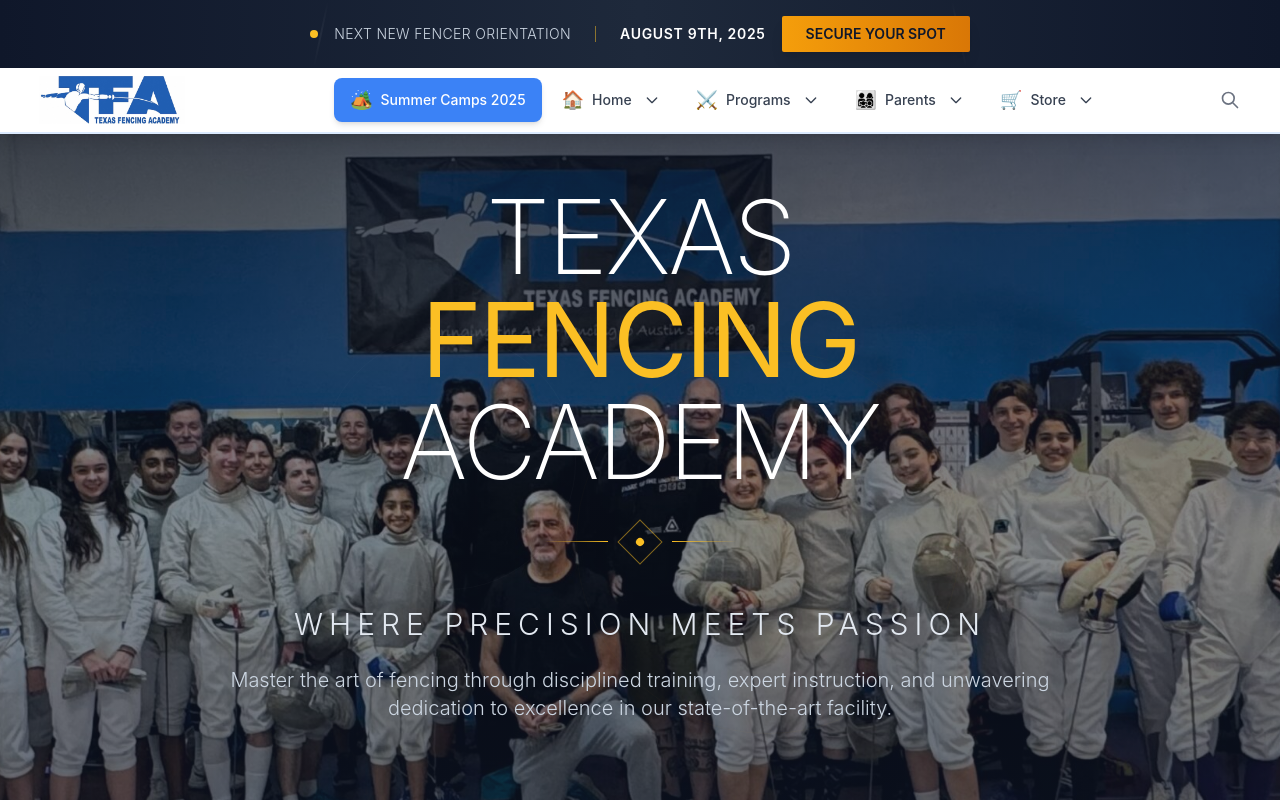
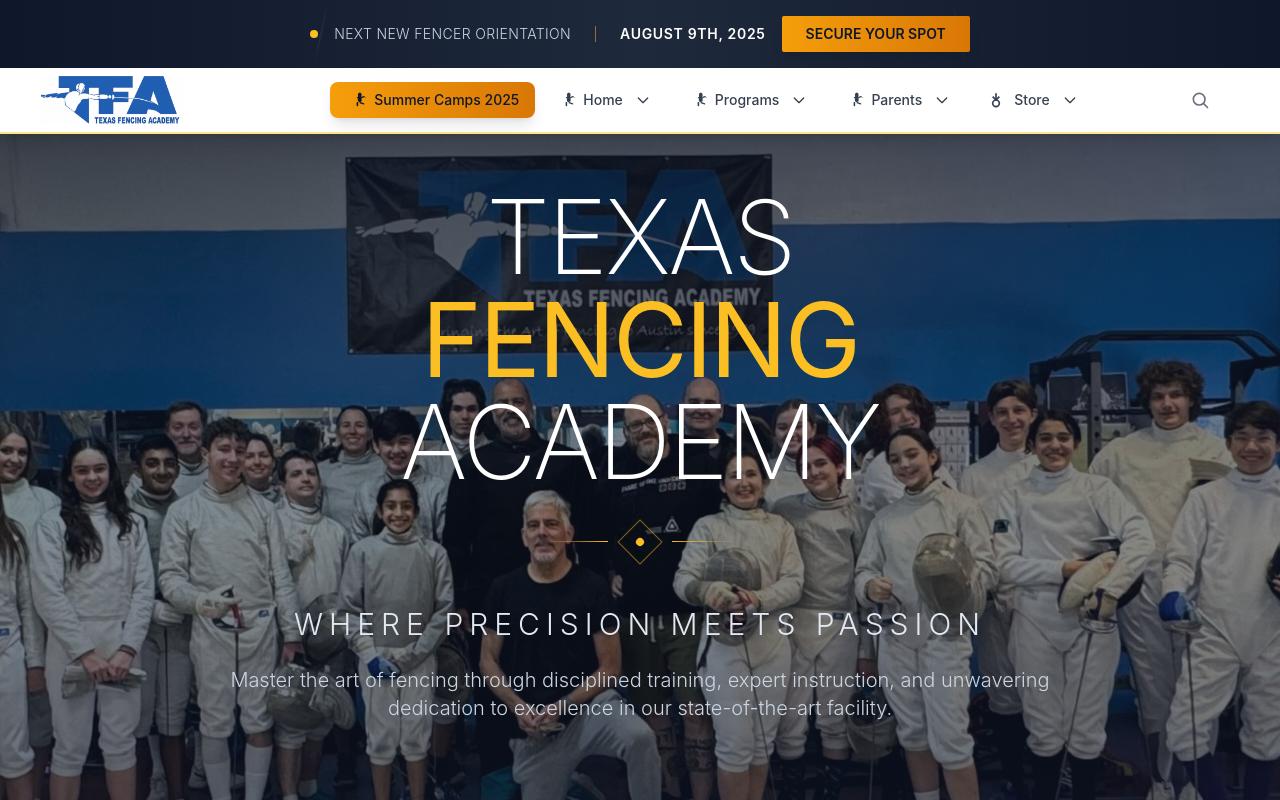
Before and after one commit to Yuktimainali/fencing-website, a React (Create React App) app: page / in a window 1280 px wide. Shown: the top 800 px of the page. Built offline with nearby package versions, Linux system fonts and the light colour scheme.

Commit message:
navbar changes

```diff
--- a/package.json
+++ b/package.json
@@ -9,6 +9,7 @@
     "@testing-library/user-event": "^13.5.0",
     "react": "^19.1.1",
     "react-dom": "^19.1.1",
+    "react-icons": "^5.5.0",
     "react-scripts": "5.0.1",
     "web-vitals": "^2.1.4"
   },
--- a/src/HomePageComponent/Navbar.js
+++ b/src/HomePageComponent/Navbar.js
@@ -1,23 +1,52 @@
 import React, { useState, useEffect, useRef } from "react";
 import homepageLogo from "../assets/homepagelogo.PNG";
+import { FencingSilhouetteIcon } from './icons/FencingSilhouetteIcon';
+
+// Medal icon for tournament/store section
+const MedalIcon = ({ className = "w-5 h-5" }) => (
+  <svg viewBox="0 0 24 24" fill="none" className={className} stroke="currentColor" strokeWidth={2}>
+    <circle cx="12" cy="16" r="4" />
+    <path d="M12 12V4M8 8l4 4 4-4" />
+  </svg>
+);
+
+const SearchIcon = ({ className = "w-5 h-5" }) => (
+  <svg viewBox="0 0 24 24" fill="none" className={className}>
+    <circle cx="11" cy="11" r="7" stroke="currentColor" strokeWidth={2} />
+    <path d="M21 21l-4.3-4.3" stroke="currentColor" strokeWidth={2} strokeLinecap="round" />
+  </svg>
+);
+
+const CloseIcon = ({ className = "w-7 h-7" }) => (
+  <svg viewBox="0 0 24 24" fill="none" className={className}>
+    <line x1="18" y1="6" x2="6" y2="18" stroke="currentColor" strokeWidth={2} strokeLinecap="round" />
+    <line x1="6" y1="6" x2="18" y2="18" stroke="currentColor" strokeWidth={2} strokeLinecap="round" />
+  </svg>
+);
 
 const Navbar = () => {
   const [activeIndex, setActiveIndex] = useState(0);
   const [openDropdown, setOpenDropdown] = useState(null);
   const [isMobileMenuOpen, setIsMobileMenuOpen] = useState(false);
+  const [showSearch, setShowSearch] = useState(false);
   const dropdownRef = useRef(null);
+  const searchInputRef = useRef(null);
 
-  // Close dropdown when clicking outside
+  useEffect(() => {
+    if (showSearch && searchInputRef.current) {
+      searchInputRef.current.focus();
+    }
+  }, [showSearch]);
+
   useEffect(() => {
     const handleClickOutside = (event) => {
       if (dropdownRef.current && !dropdownRef.current.contains(event.target)) {
         setOpenDropdown(null);
       }
     };
-
-    document.addEventListener('mousedown', handleClickOutside);
+    document.addEventListener("mousedown", handleClickOutside);
     return () => {
-      document.removeEventListener('mousedown', handleClickOutside);
+      document.removeEventListener("mousedown", handleClickOutside);
     };
   }, []);
 
@@ -25,60 +54,60 @@
     {
       text: "Summer Camps 2025",
       href: "#summer-camps",
-      icon: "🏕️"
+      icon: <FencingSilhouetteIcon />,
     },
     {
       text: "Home",
       href: "#home",
-      icon: "🏠",
+      icon: <FencingSilhouetteIcon />,
       dropdown: [
-        { text: "From Founder", href: "#founder", icon: "👨‍💼" },
-        { text: "Coaches", href: "#coaches", icon: "🤺" },
-        { text: "Our Philosophy", href: "#philosophy", icon: "💭" },
-        { text: "Facilities", href: "#facilities", icon: "🏢" },
-        { text: "Calendar", href: "#calendar", icon: "📅" },
-        { text: "Contact", href: "#contact", icon: "📞" },
-        { text: "Registration", href: "#registration", icon: "📝" }
-      ]
+        { text: "From Founder", href: "#founder", icon: <FencingSilhouetteIcon /> },
+        { text: "Coaches", href: "#coaches", icon: <FencingSilhouetteIcon /> },
+        { text: "Our Philosophy", href: "#philosophy", icon: <FencingSilhouetteIcon /> },
+        { text: "Facilities", href: "#facilities", icon: <FencingSilhouetteIcon /> },
+        { text: "Calendar", href: "#calendar", icon: <MedalIcon /> },
+        { text: "Contact", href: "#contact", icon: <FencingSilhouetteIcon /> },
+        { text: "Registration", href: "#registration", icon: <FencingSilhouetteIcon /> },
+      ],
     },
     {
       text: "Programs",
       href: "#programs",
-      icon: "⚔️",
+      icon: <FencingSilhouetteIcon />,
       dropdown: [
-        { text: "Program Overview", href: "#program-overview", icon: "📋" },
-        { text: "Orientation/Beginner", href: "#orientation", icon: "🎯" },
-        { text: "Minnows 6-9 Yrs", href: "#minnows", icon: "🐟" },
-        { text: "Team Fencing", href: "#team-fencing", icon: "👥" },
-        { text: "Private Lessons", href: "#private-lessons", icon: "👨‍🏫" }
-      ]
+        { text: "Program Overview", href: "#program-overview", icon: <FencingSilhouetteIcon /> },
+        { text: "Orientation/Beginner", href: "#orientation", icon: <FencingSilhouetteIcon /> },
+        { text: "Minnows 6-9 Yrs", href: "#minnows", icon: <FencingSilhouetteIcon /> },
+        { text: "Team Fencing", href: "#team-fencing", icon: <FencingSilhouetteIcon /> },
+        { text: "Private Lessons", href: "#private-lessons", icon: <FencingSilhouetteIcon /> },
+      ],
     },
     {
       text: "Parents",
       href: "#parents",
-      icon: "👨‍👩‍👧‍👦",
+      icon: <FencingSilhouetteIcon />,
       dropdown: [
-        { text: "Safety", href: "#safety", icon: "🛡️" },
-        { text: "Parents Role", href: "#parents-role", icon: "👪" },
-        { text: "College Advantage", href: "#college-advantage", icon: "🎓" },
-        { text: "Kids About Fencing", href: "#kids-fencing", icon: "👶" }
-      ]
+        { text: "Safety", href: "#safety", icon: <FencingSilhouetteIcon /> },
+        { text: "Parents Role", href: "#parents-role", icon: <FencingSilhouetteIcon /> },
+        { text: "College Advantage", href: "#college-advantage", icon: <MedalIcon /> },
+        { text: "Kids About Fencing", href: "#kids-fencing", icon: <FencingSilhouetteIcon /> },
+      ],
     },
     {
       text: "Store",
       href: "#store",
-      icon: "🛒",
+      icon: <MedalIcon />,
       dropdown: [
-        { text: "Youth Fencing", href: "#youth-fencing", icon: "👦" },
-        { text: "Adult Fencing", href: "#adult-fencing", icon: "👨" },
-        { text: "Lessons – Calendar", href: "#lessons-calendar", icon: "📚" },
-        { text: "Equipment", href: "#equipment", icon: "⚔️" },
-        { text: "Repairs", href: "#repairs", icon: "🔧" },
-        { text: "Tournament Fees", href: "#tournament-fees", icon: "🏆" },
-        { text: "Special Events", href: "#special-events", icon: "🎉" },
-        { text: "Donations", href: "#donations", icon: "💝" }
-      ]
-    }
+        { text: "Youth Fencing", href: "#youth-fencing", icon: <FencingSilhouetteIcon /> },
+        { text: "Adult Fencing", href: "#adult-fencing", icon: <FencingSilhouetteIcon /> },
+        { text: "Lessons – Calendar", href: "#lessons-calendar", icon: <MedalIcon /> },
+        { text: "Equipment", href: "#equipment", icon: <FencingSilhouetteIcon /> },
+        { text: "Repairs", href: "#repairs", icon: <FencingSilhouetteIcon /> },
+        { text: "Tournament Fees", href: "#tournament-fees", icon: <MedalIcon /> },
+        { text: "Special Events", href: "#special-events", icon: <MedalIcon /> },
+        { text: "Donations", href: "#donations", icon: <MedalIcon /> },
+      ],
+    },
   ];
 
   const handleDropdownToggle = (index) => {
@@ -92,7 +121,7 @@
   };
 
   return (
-    <nav className="sticky top-0 bg-white w-full z-[1000] shadow-lg border-b-2 border-blue-100">
+    <nav className="sticky top-0 bg-white w-full z-[1000] shadow-lg border-b-2 border-amber-200">
       <div className="max-w-7xl mx-auto px-4 sm:px-6 lg:px-8">
         <div className="flex items-center justify-between h-16">
           {/* Logo */}
@@ -117,10 +146,10 @@
                         handleMenuItemClick(index);
                       }
                     }}
-                    className={`flex items-center gap-2 px-4 py-2 rounded-lg text-sm font-medium transition-all duration-300 ease-in-out hover:bg-blue-50 hover:text-blue-600 hover:scale-105 transform ${
+                    className={`flex items-center gap-2 px-4 py-2 rounded-lg text-sm font-medium transition-all duration-300 ease-in-out hover:scale-105 transform ${
                       activeIndex === index
-                        ? "bg-blue-500 text-white shadow-md"
-                        : "text-gray-700 hover:shadow-sm"
+                        ? "bg-gradient-to-r from-amber-500 to-amber-600 text-slate-900 shadow-lg"
+                        : "text-gray-700 hover:bg-amber-50 hover:text-amber-600"
                     }`}
                   >
                     <span className="text-lg">{item.icon}</span>
@@ -128,7 +157,7 @@
                     {item.dropdown && (
                       <svg
                         className={`w-4 h-4 ml-1 transition-transform duration-200 ${
-                          openDropdown === index ? 'rotate-180' : ''
+                          openDropdown === index ? "rotate-180" : ""
                         }`}
                         fill="none"
                         stroke="currentColor"
@@ -141,13 +170,13 @@
 
                   {/* Dropdown Menu */}
                   {item.dropdown && openDropdown === index && (
-                    <div className="absolute top-full left-0 mt-2 w-64 bg-white rounded-xl shadow-xl border border-gray-100 py-2 z-50 animate-in fade-in slide-in-from-top-5 duration-200">
+                    <div className="absolute top-full left-0 mt-2 w-64 bg-white rounded-xl shadow-xl border border-gray-100 py-2 z-50 animate-in fade-in slide-in-from-top-5 duration-300">
                       <div className="py-1">
-                        {item.dropdown.map((dropdownItem, dropdownIndex) => (
+                        {item.dropdown.map((dropdownItem) => (
                           <a
                             key={dropdownItem.text}
                             href={dropdownItem.href}
-                            className="flex items-center gap-3 px-4 py-3 text-sm text-gray-700 hover:bg-blue-50 hover:text-blue-600 transition-all duration-200 group/item"
+                            className="flex items-center gap-3 px-4 py-3 text-sm text-gray-700 hover:bg-amber-50 hover:text-amber-600 transition-all duration-200 group/item"
                             onClick={() => handleMenuItemClick(index)}
                           >
                             <span className="text-base group-hover/item:scale-110 transition-transform duration-200">
@@ -164,20 +193,56 @@
             </div>
           </div>
 
-          {/* Search Icon */}
-          <div className="hidden md:flex items-center space-x-4">
-            <button className="p-2 rounded-lg text-gray-500 hover:text-blue-600 hover:bg-blue-50 transition-all duration-200">
-              <svg className="w-5 h-5" fill="none" stroke="currentColor" viewBox="0 0 24 24">
-                <path strokeLinecap="round" strokeLinejoin="round" strokeWidth={2} d="M21 21l-6-6m2-5a7 7 0 11-14 0 7 7 0 0114 0z" />
-              </svg>
-            </button>
+          {/* Search Icon & Animated Field */}
+          <div className="hidden md:flex items-center relative" style={{ minWidth: 56 }}>
+            <div className="relative flex items-center">
+              <div
+                className="flex items-center border border-gray-300 px-3 py-[7px] rounded-lg shadow bg-white overflow-hidden transition-[width,opacity] duration-300 ease-in-out"
+                style={{
+                  width: showSearch ? 220 : 0,
+                  opacity: showSearch ? 1 : 0,
+                  whiteSpace: "nowrap"
+                }}
+              >
+                <SearchIcon className="text-gray-400 w-5 h-5 mr-2 flex-shrink-0" />
+                {showSearch && (
+                  <input
+                    ref={searchInputRef}
+                    className="border-none outline-none bg-transparent flex-1 text-gray-700 placeholder-gray-400"
+                    placeholder="Search ..."
+                    autoFocus
+                    style={{ minWidth: 80 }}
+                  />
+                )}
+                <button
+                  type="button"
+                  onClick={() => setShowSearch(false)}
+                  className="flex items-center justify-center ml-2 rounded-full hover:text-amber-600 transition-colors"
+                  aria-label="Close search"
+                  style={{ height: 28, width: 28 }}
+                >
+                  <CloseIcon className="w-6 h-6" />
+                </button>
+              </div>
+
+              {!showSearch && (
+                <button
+                  className="p-2 rounded-lg text-gray-500 hover:text-amber-600 hover:bg-amber-50 transition-all duration-200 absolute right-0"
+                  onClick={() => setShowSearch(true)}
+                  aria-label="Open search"
+                  style={{ transform: "translateX(0)" }}
+                >
+                  <SearchIcon className="w-5 h-5" />
+                </button>
+              )}
+            </div>
           </div>
 
           {/* Mobile menu button */}
           <div className="md:hidden">
             <button
               onClick={() => setIsMobileMenuOpen(!isMobileMenuOpen)}
-              className="inline-flex items-center justify-center p-2 rounded-lg text-gray-500 hover:text-blue-600 hover:bg-blue-50 transition-all duration-200"
+              className="inline-flex items-center justify-center p-2 rounded-lg text-gray-500 hover:text-amber-600 hover:bg-amber-50 transition-all duration-200"
             >
               <svg className="w-6 h-6" fill="none" stroke="currentColor" viewBox="0 0 24 24">
                 {isMobileMenuOpen ? (
@@ -193,7 +258,7 @@
 
       {/* Mobile Navigation */}
       {isMobileMenuOpen && (
-        <div className="md:hidden border-t border-gray-100 bg-white shadow-lg">
+        <div className="md:hidden border-t border-amber-200 bg-white shadow-lg">
           <div className="px-2 pt-2 pb-3 space-y-1 max-h-96 overflow-y-auto">
             {navItems.map((item, index) => (
               <div key={item.text}>
@@ -205,10 +270,10 @@
                       handleMenuItemClick(index);
                     }
                   }}
-                  className={`w-full flex items-center gap-3 px-4 py-3 rounded-lg text-base font-medium transition-all duration-200 ${
+                  className={`w-full flex items-center gap-3 px-4 py-3 rounded-lg text-base font-medium transition-all duration-200 hover:scale-105 ${
                     activeIndex === index
-                      ? "bg-blue-500 text-white"
-                      : "text-gray-700 hover:bg-blue-50 hover:text-blue-600"
+                      ? "bg-gradient-to-r from-amber-500 to-amber-600 text-slate-900 shadow-lg"
+                      : "text-gray-700 hover:bg-amber-50 hover:text-amber-600"
                   }`}
                 >
                   <span className="text-xl">{item.icon}</span>
@@ -216,7 +281,7 @@
                   {item.dropdown && (
                     <svg
                       className={`w-4 h-4 transition-transform duration-200 ${
-                        openDropdown === index ? 'rotate-180' : ''
+                        openDropdown === index ? "rotate-180" : ""
                       }`}
                       fill="none"
                       stroke="currentColor"
@@ -227,14 +292,13 @@
                   )}
                 </button>
 
-                {/* Mobile Dropdown */}
                 {item.dropdown && openDropdown === index && (
                   <div className="ml-8 mt-2 space-y-1">
                     {item.dropdown.map((dropdownItem) => (
                       <a
                         key={dropdownItem.text}
                         href={dropdownItem.href}
-                        className="flex items-center gap-3 px-4 py-2 text-sm text-gray-600 hover:bg-blue-50 hover:text-blue-600 rounded-lg transition-all duration-200"
+                        className="flex items-center gap-3 px-4 py-2 text-sm text-gray-600 hover:bg-amber-50 hover:text-amber-600 rounded-lg transition-all duration-200"
                         onClick={() => setIsMobileMenuOpen(false)}
                       >
                         <span className="text-base">{dropdownItem.icon}</span>
@@ -247,13 +311,35 @@
             ))}
 
             {/* Mobile Search */}
-            <div className="px-4 py-3 border-t border-gray-100 mt-4">
-              <button className="w-full flex items-center gap-3 px-4 py-3 text-gray-600 hover:bg-blue-50 hover:text-blue-600 rounded-lg transition-all duration-200">
-                <svg className="w-5 h-5" fill="none" stroke="currentColor" viewBox="0 0 24 24">
-                  <path strokeLinecap="round" strokeLinejoin="round" strokeWidth={2} d="M21 21l-6-6m2-5a7 7 0 11-14 0 7 7 0 0114 0z" />
-                </svg>
-                <span>Search</span>
-              </button>
+            <div className="px-4 py-3 border-t border-amber-200 mt-4">
+              {showSearch ? (
+                <div className="flex items-center border border-gray-300 px-3 py-[7px] rounded-lg shadow bg-white relative" style={{ width: "100%" }}>
+                  <SearchIcon className="text-gray-400 w-5 h-5 mr-2" />
+                  <input
+                    ref={searchInputRef}
+                    className="border-none outline-none bg-transparent flex-1 text-gray-700 placeholder-gray-400"
+                    placeholder="Search ..."
+                    autoFocus
+                  />
+                  <button
+                    type="button"
+                    onClick={() => setShowSearch(false)}
+                    className="flex items-center justify-center ml-2 rounded-full hover:text-amber-600 transition-colors"
+                    aria-label="Close search"
+                    style={{ height: 28, width: 28 }}
+                  >
+                    <CloseIcon className="w-6 h-6" />
+                  </button>
+                </div>
+              ) : (
+                <button
+                  className="w-full flex items-center gap-3 px-4 py-3 text-gray-600 hover:bg-amber-50 hover:text-amber-600 rounded-lg transition-all duration-200"
+                  onClick={() => setShowSearch(true)}
+                >
+                  <SearchIcon className="w-5 h-5" />
+                  <span>Search</span>
+                </button>
+              )}
             </div>
           </div>
         </div>
--- /dev/null
+++ b/src/HomePageComponent/icons/FencingSilhouetteIcon.js
@@ -0,0 +1,22 @@
+import React from 'react';
+
+export const FencingSilhouetteIcon = ({ className = "w-5 h-5" }) => (
+  <svg viewBox="0 0 64 64" fill="none" className={className} xmlns="http://www.w3.org/2000/svg">
+    {/* Head */}
+    <ellipse cx="44" cy="16" rx="6" ry="8" fill="currentColor"/>
+    {/* Torso */}
+    <rect x="38" y="20" width="12" height="18" rx="5" fill="currentColor"/>
+    {/* Right arm */}
+    <rect x="48" y="22" width="12" height="4" rx="2" fill="currentColor" transform="rotate(-15 48 22)"/>
+    {/* Left arm (bent back) */}
+    <rect x="34" y="22" width="8" height="3" rx="1.3" fill="currentColor" transform="rotate(-40 38 23.5)"/>
+    {/* Right leg (lunge) */}
+    <rect x="44" y="38" width="16" height="4" rx="2" fill="currentColor" transform="rotate(20 44 38)"/>
+    {/* Left leg */}
+    <rect x="34" y="38" width="5" height="14" rx="2.2" fill="currentColor" />
+    {/* Blade */}
+    <rect x="60" y="24" width="26" height="1.2" fill="currentColor" />
+  </svg>
+);
+
+export default FencingSilhouetteIcon;
```
Also changed, not shown: 1 other file (tests, documents, lock files or other folders).
